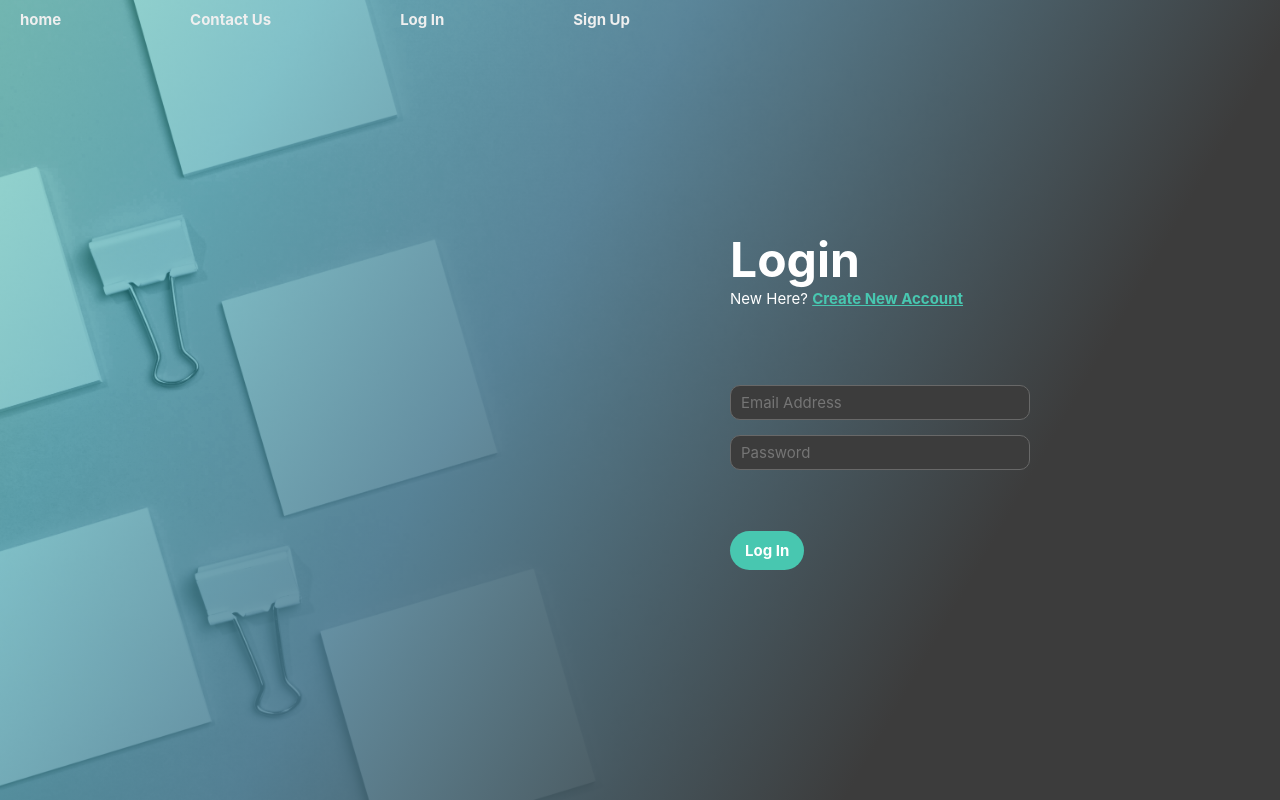
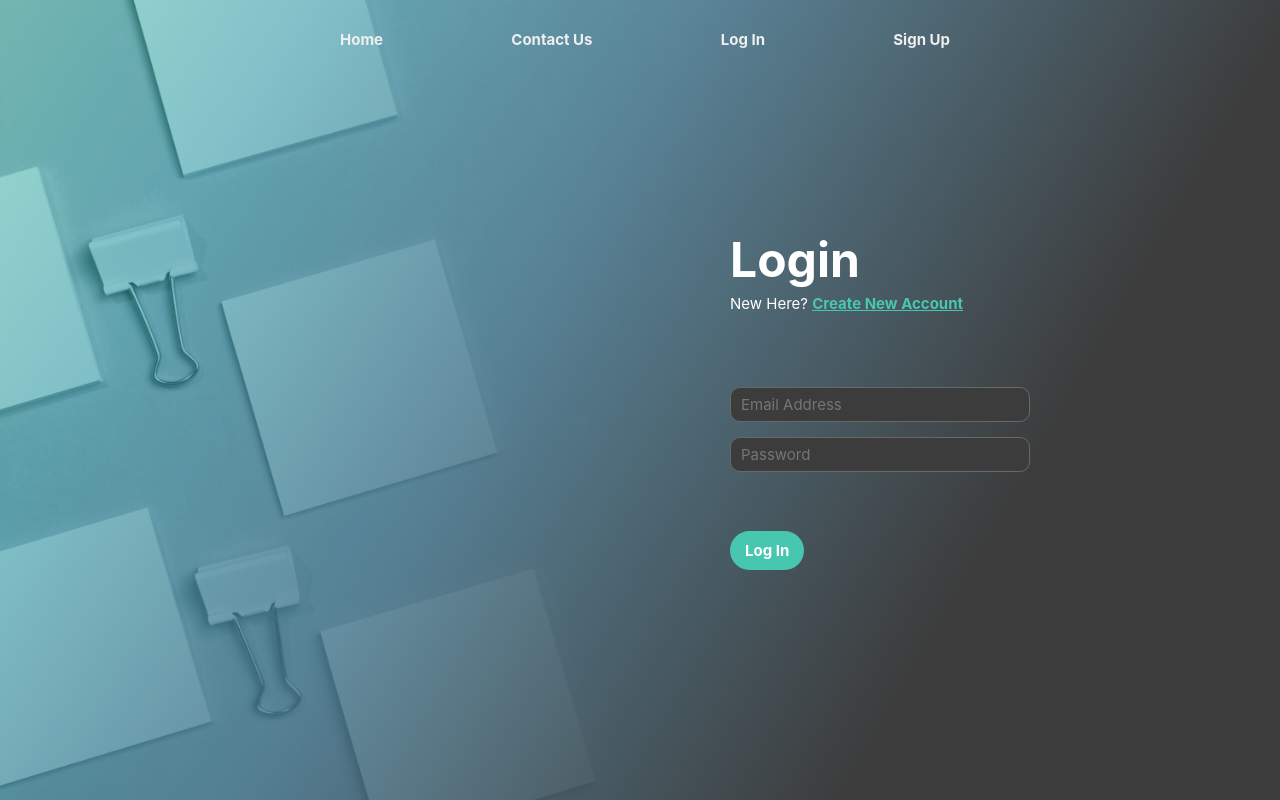
Before and after one commit to fatmaabdelhadi/project-management, a React (Create React App) app: page /logIn in a window 1280 px wide. Built offline with nearby package versions, Linux system fonts and the light colour scheme.

Commit message:
Navbar Style

```diff
--- a/src/Components/Navbar/GuestNavbar.jsx
+++ b/src/Components/Navbar/GuestNavbar.jsx
@@ -5,7 +5,7 @@ import { useLocation } from "react-router-dom";
 export default function GuestNavbar() {
     let data = [
     {
-      name: "home",
+      name: "Home",
       url: "/",
       },
     {
@@ -31,6 +31,8 @@ export default function GuestNavbar() {
     return location.pathname.includes(match.url);
   };
   return (
+
+    <div className="guestNavbarContainer">
         <div className='guestNavbar'>
               {navbarItems.map((item) => {
                 return (
@@ -46,5 +48,7 @@ export default function GuestNavbar() {
                 )
               })}
             </div>
+    </div>
+
   )
 }
--- a/src/Components/Navbar/Navbar.css
+++ b/src/Components/Navbar/Navbar.css
@@ -21,7 +21,13 @@
     color: #3C3C3C;
 }
 
+.guestNavbarContainer {
+    display: flex;
+    justify-content: center;
+}
+
 .guestNavbar {
+    margin-top: 20px;
     padding: 10px 10px;
     width: 50%;
     display: flex;
@@ -34,7 +40,13 @@
     font-weight: 700;
 }
 
+
+
 .guestNavbar .NavLink {
     color: #efefef;
     font-weight: 700;
 }
+
+.guestNavbar .NavLink:hover {
+    color: #48C7B0;
+}
--- a/src/Components/Sign/Sign.css
+++ b/src/Components/Sign/Sign.css
@@ -94,3 +94,6 @@
 .login.form {
     height: 50%;
 }
+.login h2 {
+  margin-bottom: 5px;
+}
```
Lines whose indentation alone changed are shown as unchanged.
